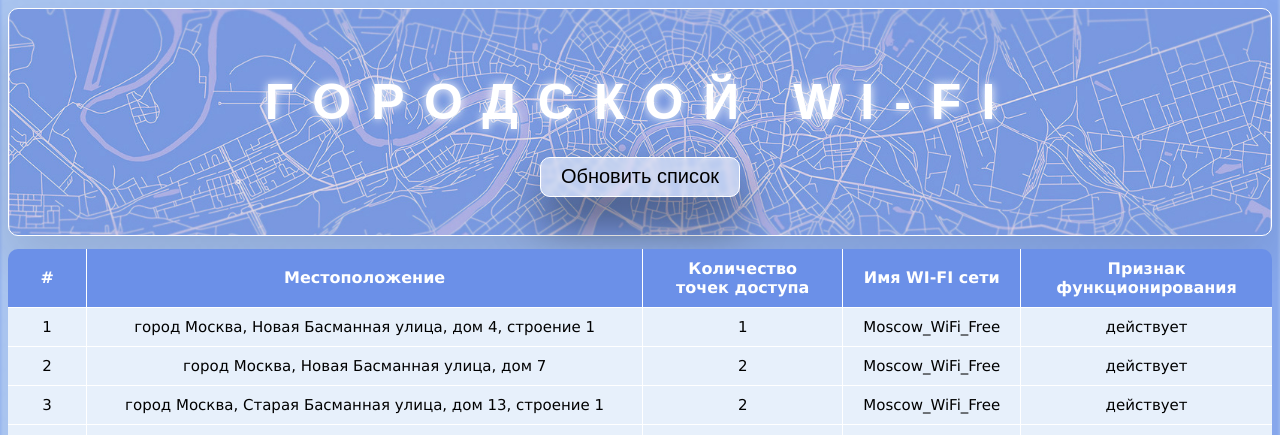
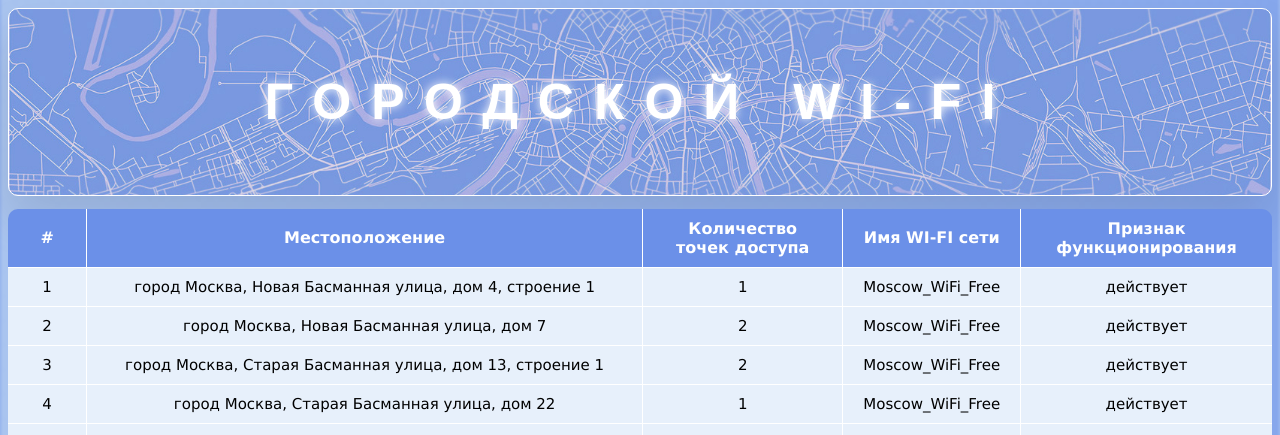
Before and after one commit to RexArseny/Wi-Fi_Points, a Flask app: page / in a window 1280 px wide. Shown: the top 435 px of the page. Run offline with Flask 2, Linux system fonts and the light colour scheme; data comes from the database, SQL or seed files in the repository; parts of the project's set-up code (start-up, migrations or seed data) failed here and were passed over.

Commit message:
html and css file updated

```diff
--- a/static/css/style.css
+++ b/static/css/style.css
@@ -20,39 +20,6 @@
 	text-transform: uppercase;
     text-shadow: 0 0 10px #ffffff;
 	font-weight: bold;
-}
-
-.button {
-    width: 200px;
-    height: 40px;
-    font-family: Arial;
-    font-size: 20px;
-    color: #000000;
-    background: rgba(255, 255, 255, 0.5);
-    box-shadow: 0 25px 45px rgba(0, 0, 0, 0.5);
-    border: 1px solid rgb(255, 255, 255);
-    border-radius: 10px;
-    backdrop-filter: blur(2px);
-    position: relative;
-    cursor: pointer;
-    top: 2vw;
-}
-.button:before {
-    content: "";
-    position: absolute;
-    top: -5px;
-    right: -5px;
-    bottom: -5px;
-    left: -5px;
-    z-index: -1;
-    background: #ffffff;
-    border-radius: 40px;
-    opacity: 0;
-    transition: .5s;
-}
-.button:hover:before {
-    filter: blur(20px);
-    opacity: 1;
 }
 
 .table {
--- a/templates/index.html
+++ b/templates/index.html
@@ -10,9 +10,6 @@
 <body class="body">
 <div class="title">
     <span>Городской WI-FI</span>
-    <form method="POST">
-        <button class="button">Обновить список</button>
-    </form>
 </div>
 <table class="table">
     <thead>
```
